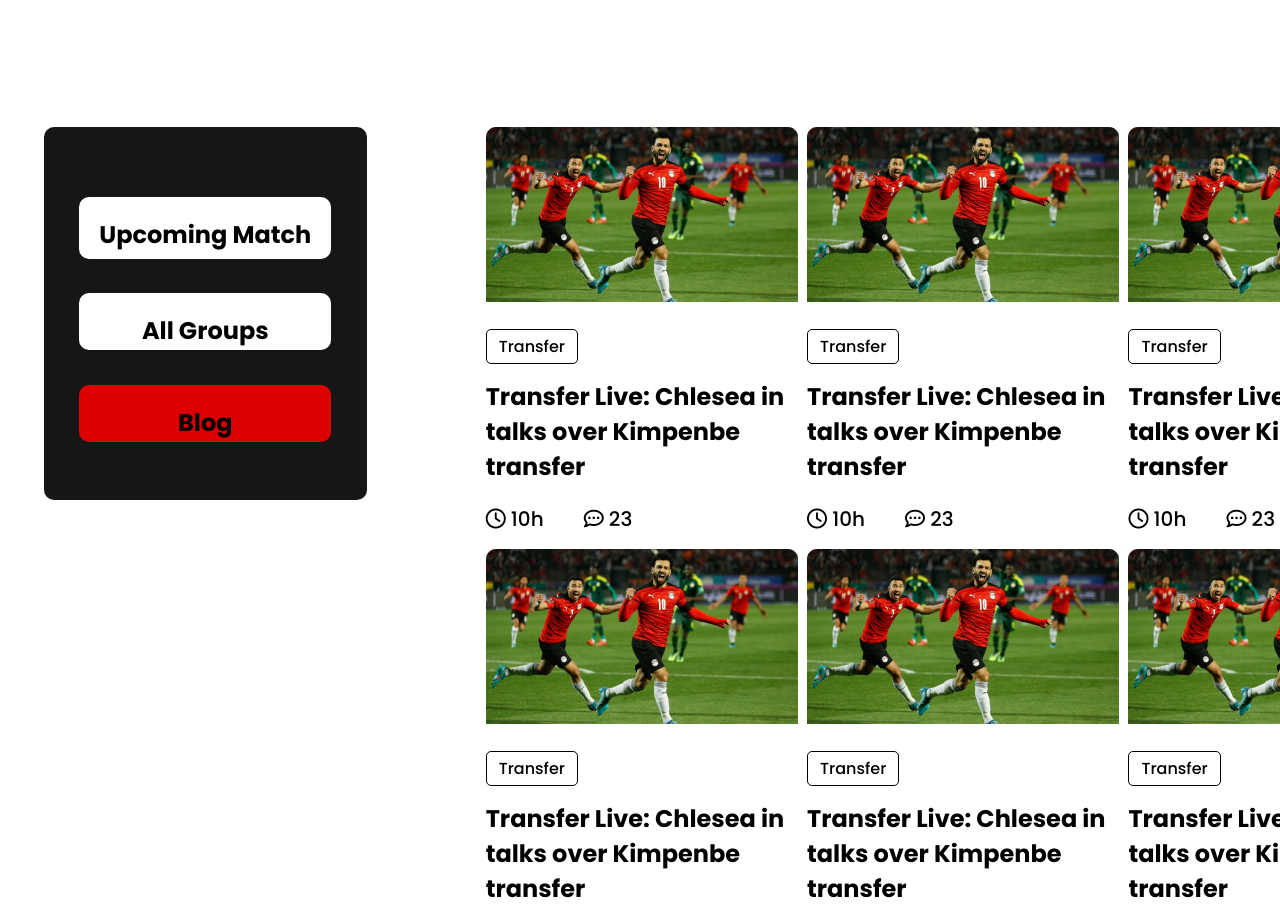
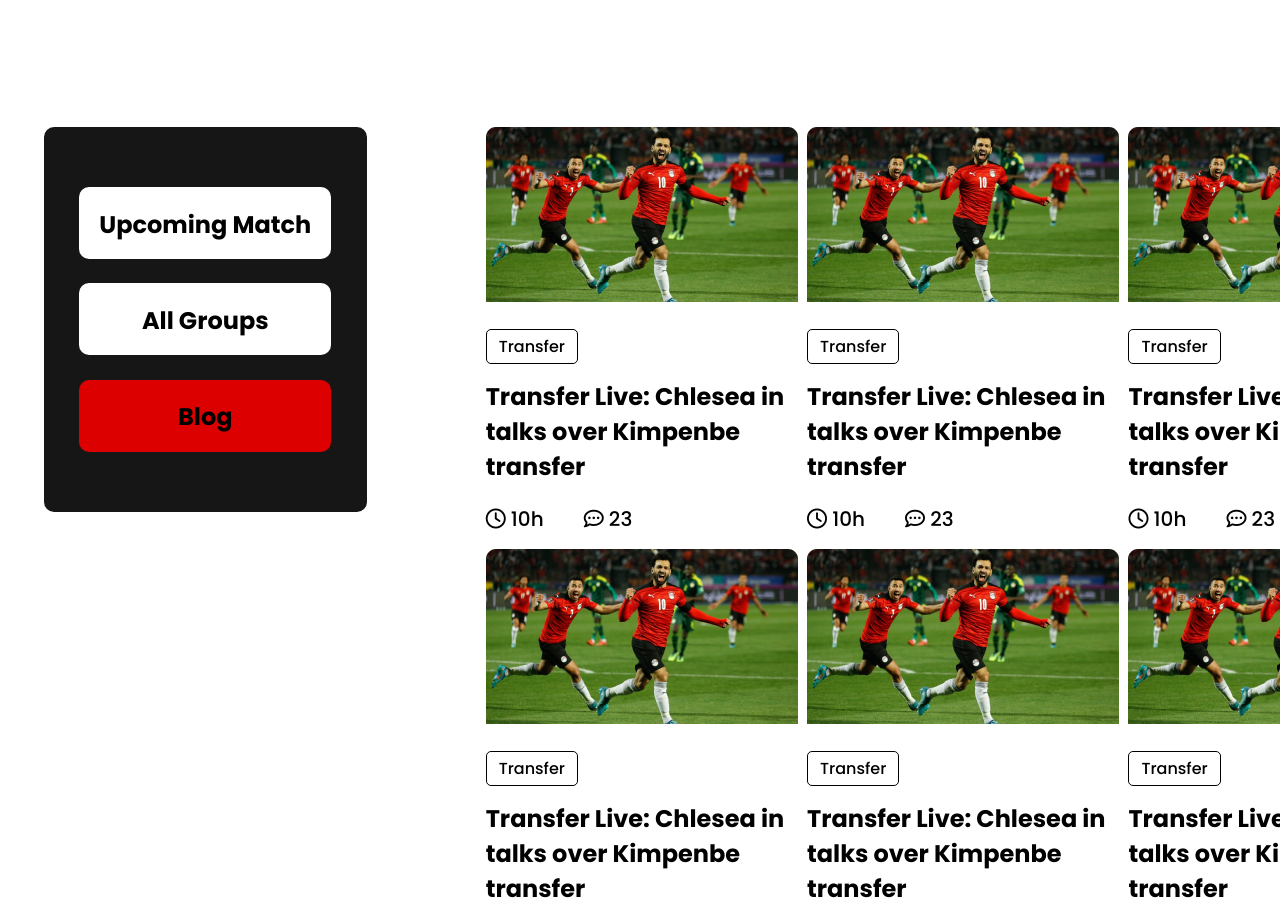
Before and after one commit to Dianot-Hossain/Assignment-2, a plain HTML site: page index.html in a window 1280 px wide. Shown: the part 703-1617 px from the top of the page. Drawn offline with Linux system fonts and the light colour scheme.

Commit message:
Codes added

```diff
--- a/Styles.css
+++ b/Styles.css
@@ -27,6 +27,7 @@ main {
 
 .col-1 {
     margin-left: 106px;
+
 }
 
 .big-text {
@@ -78,11 +79,10 @@ main {
 .left-part {
 
     background-color: #161616;
-    width: 80%%;
+    width: 80%;
     height: 40%;
     margin-left: 3%;
     padding: 3%;
-    padding-bottom: 2%;
     border-radius: 10px;
     display: flex;
     flex-direction: column;
@@ -97,7 +97,7 @@ main {
     border-radius: 10px;
     width: 252px;
     height: 15%;
-    padding-bottom: 15px;
+    padding-bottom: 10%;
 }
 
 .Option2 {
@@ -105,7 +105,7 @@ main {
     border-radius: 10px;
     width: 252px;
     height: 15%;
-    padding-bottom: 10px;
+    padding-bottom: 10%;
 }
 
 .Option3 {
@@ -113,7 +113,7 @@ main {
     width: 252px;
     height: 15%;
     border-radius: 10px;
-    padding-bottom: 10px;
+    padding-bottom: 10%;
 }
 
 .blogs {
@@ -172,7 +172,3 @@ main {
 .footer2 {
     display: flex;
 }
-
-.last-part {
-    margin-bottom: 5%;
-}
```
Also changed, not shown: index.html (+1 -1 lines).
